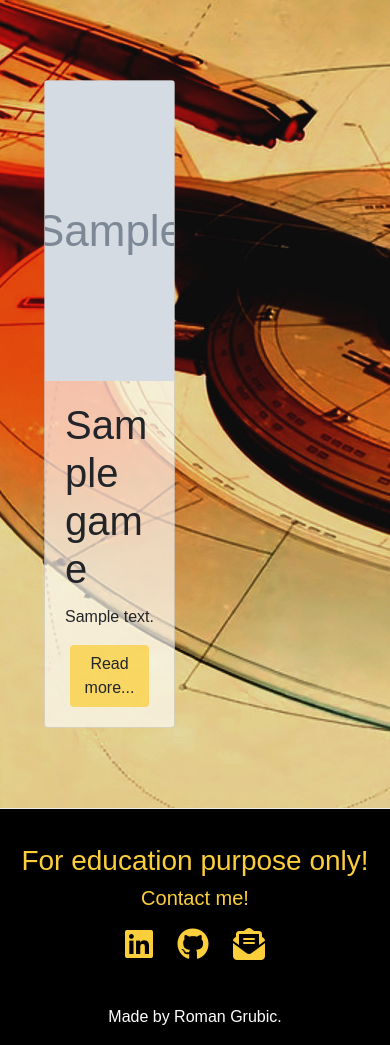
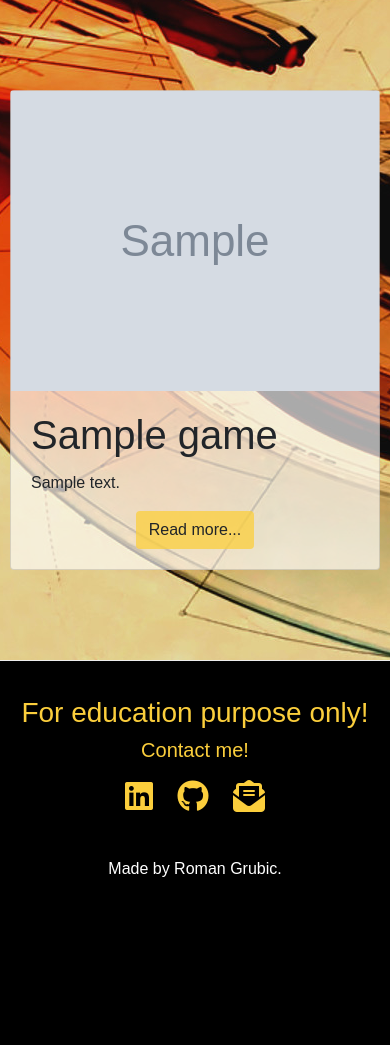
Before and after one commit to romangrubic/Star-Trek-Django, a Django app: page /games/ in a window 390 px wide. Shown: the part 90-1135 px from the top of the page. After the commit the page ends 967 px from the top, so only its background shows below. Run offline with Django 3.2, Linux system fonts and the light colour scheme; tables that the repository leaves empty hold one stand-in row (values such as "Sample post"); grey boxes marked "Sample" are stand-in pictures; some libraries are stand-ins or nearby versions.

Commit message:
Games section fully responsive. tested on mobile, tablet and laptop.

```diff
--- a/games/templates/games.html
+++ b/games/templates/games.html
@@ -2,14 +2,10 @@
 
 {% block content %}
 <div class="games-page">
-<div class="games-header">
-
-</div>
-
-<div class="row">
+	<div class="row games-info">
 		{% for game in games %}
-    <div class="col-6">
-        <div class="card no-padding margin-5">
+		<div class="col-12 col-lg-6 no-padding">
+			<div class="card games-card no-padding margin-5">
 				<img src="{{ MEDIA_URL }}{{ game.image1 }}" class="games-image" alt="{{ game.name }} photo">
 				<div class="card-body">
 					<h1 class="card-title">{{ game.name }}</h1>
--- a/games/templates/games_detail.html
+++ b/games/templates/games_detail.html
@@ -1,7 +1,7 @@
 {% extends "base.html" %}
 {% block content %}
 <div class="games-detail-page">
-    <div class="row">
+    <div class="row games-detail-section">
         <div class="col-12 no-padding">
             <div id="games-detail-carousel" class="carousel slide" data-interval="5000" data-ride="carousel">
                 <ol class="carousel-indicators">
@@ -44,7 +44,9 @@
             <div class="row">
                 <div class="col-xs-9">
                     <p>{{ games.description }}</p>
+                    <div class="d-flex justify-content-end">
                     <a href="{{ games.link }}" class="btn btn-info"  target="_blank" rel="noopener">Link to game!</a>
+                    </div>
                                 <hr>
                     <div class="d-flex justify-content-center padding-bottom">
                         <a href="{% url 'games' %}" class="btn btn-star-trek" >Back to games!</a>
--- a/static/css/games.css
+++ b/static/css/games.css
@@ -1,12 +1,14 @@
 /* -------------- Games page ------------ */
 .games-page{
-    padding:75px 10%;
+    padding:75px 10px;
     background: url("../images/games-back.jpg") no-repeat center center fixed;
 }
-.games-header>h1{
-    color: rgb(251, 206, 61);
-    padding: 30px;
-    text-align: center;
+.games-info{
+    margin:auto
+}
+.games-card{
+    max-width: 600px;
+    margin: 15px auto;
 }
 .games-image{
     width: 100%;
@@ -17,11 +19,15 @@
 }
 /* ----------- Games detail page ------------- */
 .games-detail-page{
-    padding: 50px 20% 80px;
+    padding: 50px 15px 80px;
     background: url("../images/games-back.jpg") no-repeat center center fixed;
 }
+.games-detail-section{
+    max-width: 750px;
+    margin: auto;
+}
 .games-detail-image{
-    height: 400px;
+    height: 350px;
     width:100%;
 }
 .games-detail-info{
```
Lines whose indentation alone changed are shown as unchanged.
